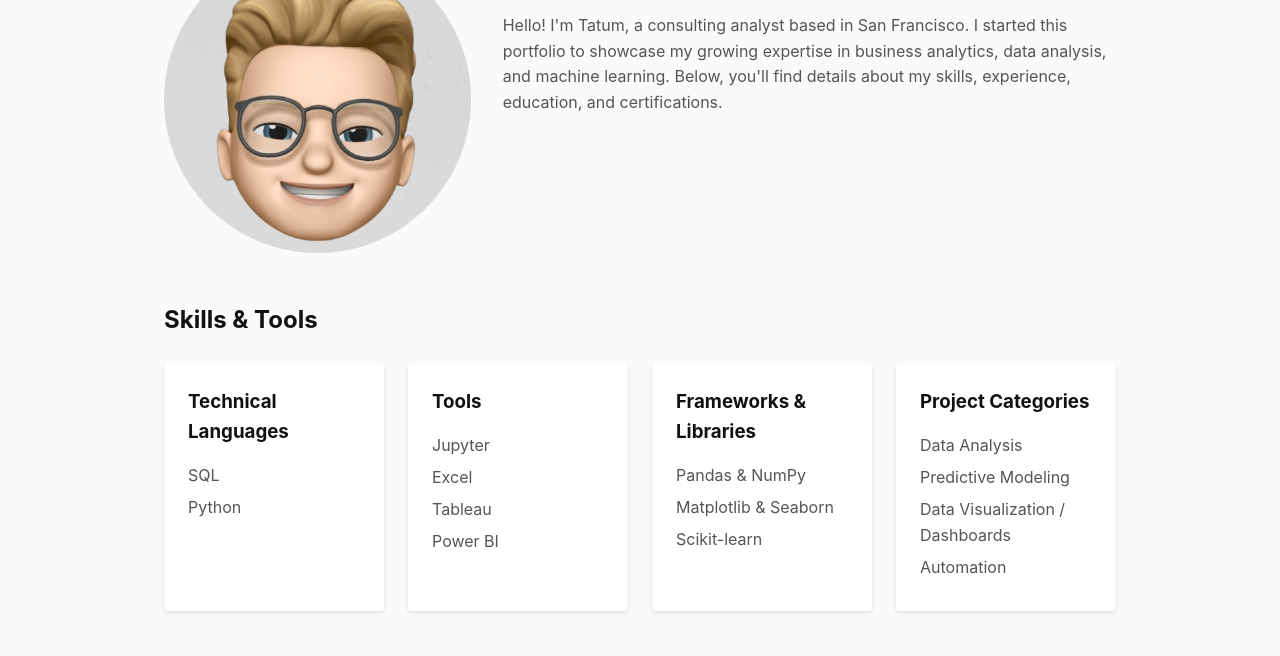
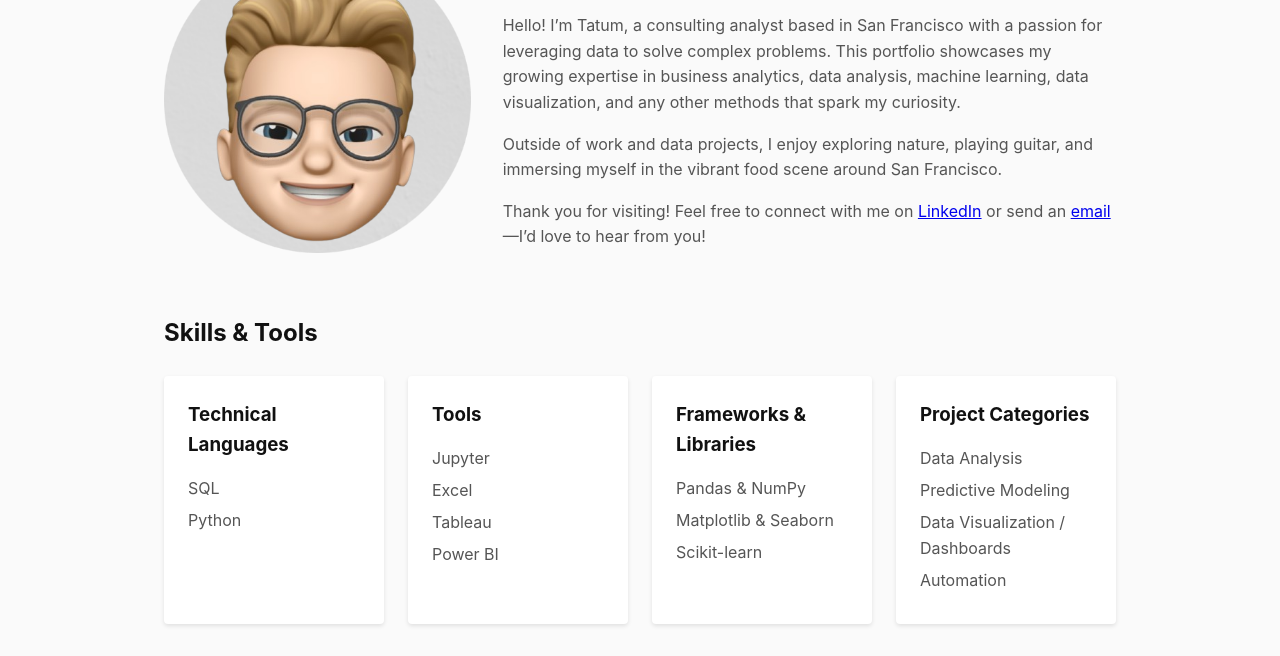
Before and after one commit to tatum-diemer/portfolio, a plain HTML site: page about.html in a window 1280 px wide. Shown: the part 134-790 px from the top of the page. Drawn offline with Linux system fonts and the light colour scheme.

Commit message:
Update about.html

```diff
--- a/about.html
+++ b/about.html
@@ -140,7 +140,9 @@
             <img src="images/profile.png" alt="Tatum Diemer" class="profile-image">
             <div class="profile-content">
                 <h1>About Me</h1>
-                <p>Hello! I'm Tatum, a consulting analyst based in San Francisco. I started this portfolio to showcase my growing expertise in business analytics, data analysis, and machine learning. Below, you'll find details about my skills, experience, education, and certifications.</p>
+                <p>Hello! I’m Tatum, a consulting analyst based in San Francisco with a passion for leveraging data to solve complex problems. This portfolio showcases my growing expertise in business analytics, data analysis, machine learning, data visualization, and any other methods that spark my curiosity.</p>
+                <p>Outside of work and data projects, I enjoy exploring nature, playing guitar, and immersing myself in the vibrant food scene around San Francisco.</p>
+                <p><p>Thank you for visiting! Feel free to connect with me on <a href="https://www.linkedin.com/in/tatum-diemer/" target="_blank">LinkedIn</a> or send an <a href="mailto:diemertatum9@gmail.com">email</a>—I’d love to hear from you!</p></p>
             </div>
         </section>
 
```
